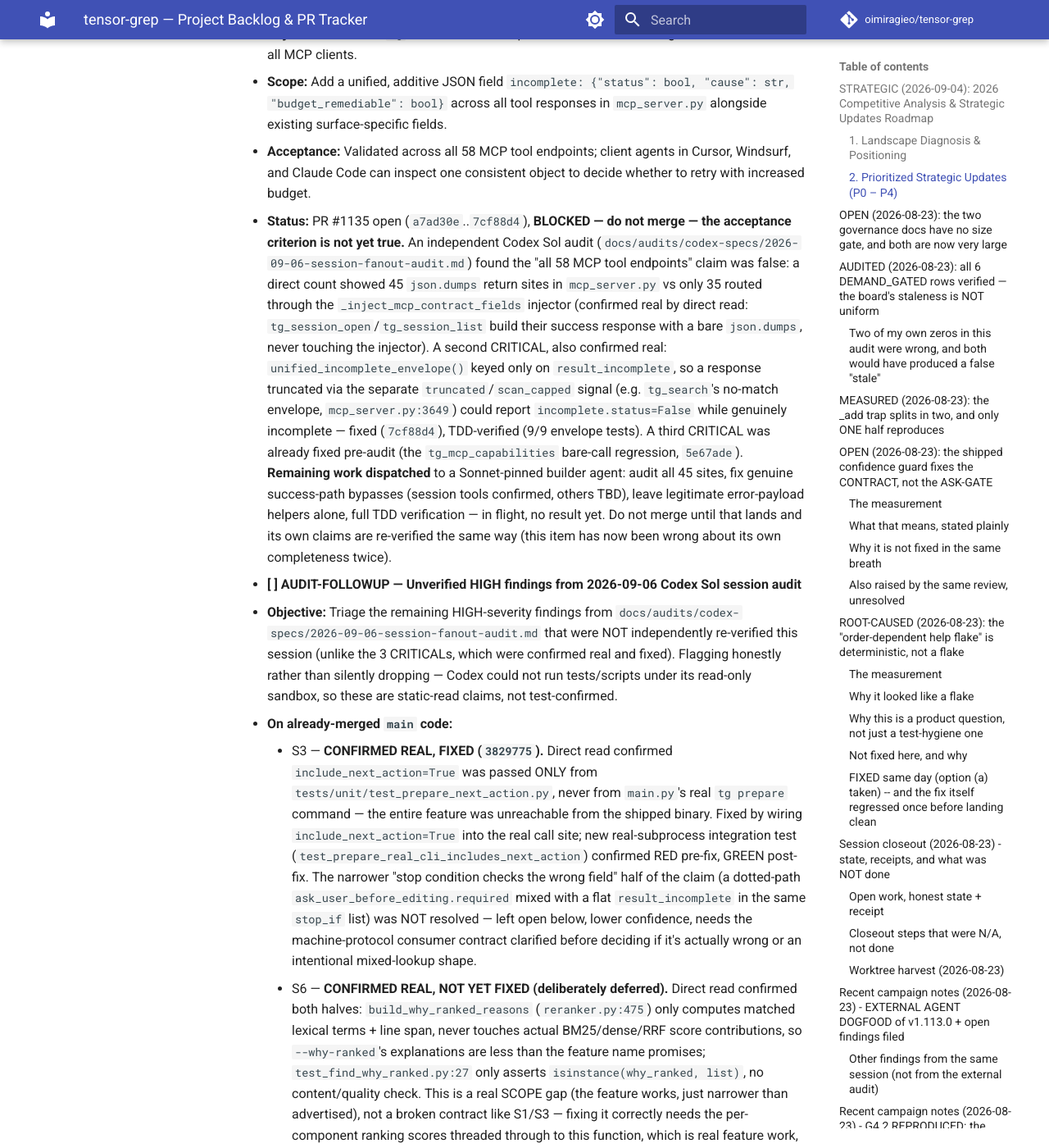
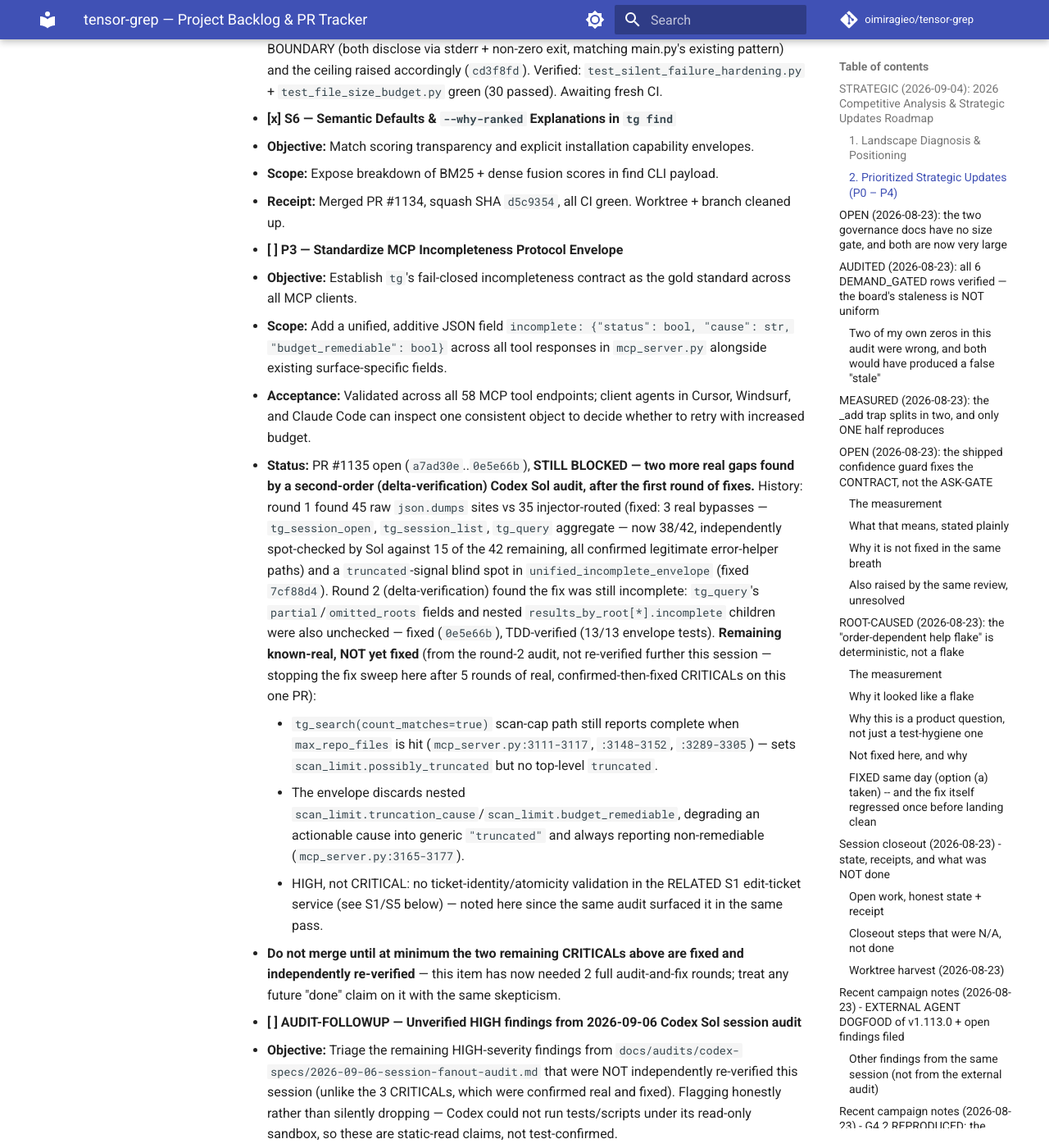
Before and after one commit to oimiragieo/tensor-grep, an MkDocs documentation site: the page built from docs/BACKLOG.md, in a window 1280 px wide and 1400 px high, scrolled down 4596 px. Shown: the whole window at 82% size. Built offline with MkDocs 1.6.1 and Material for MkDocs 9.7.7, drawn with Linux system fonts in a browser that asks for light colours; comment, search, counter and statistics services are not loaded; some of the changed text lies outside the part shown.

Commit message:
docs(backlog): record round-2 delta-verification audit findings, 2 more fixed, 4 deferred
S1: dotfile-exclusion CRITICAL confirmed and fixed (178a0aa); ticket-
identity/atomicity HIGHs deferred as real design work, not a same-turn
patch. P3: partial/nested-aggregation CRITICAL confirmed and fixed
(0e5e66b); tg_search count-mode scan-cap gap and nested cause/remediation
discard remain, PR stays BLOCKED. Two full audit rounds on this campaign
now -- the pattern is worth naming: don't trust a single "fixed" pass on
a security-shaped contract.

Co-Authored-By: Claude Sonnet 5 <noreply@anthropic.com>
Claude-Session: https://claude.ai/code/session_01FQEmq7dWnf223dBYKSnz4d

```diff
--- a/docs/BACKLOG.md
+++ b/docs/BACKLOG.md
@@ -87,7 +87,9 @@ Competitive landscape audit against mid-2026 codebase intelligence and agent con
   - **Objective:** Contract-driven workspace edit validation preventing silent hallucinated agent edits.
   - **Scope:** Working tree fingerprinting, sha256 pre/post assertions, bounded hunk verification.
   - **Receipt:** Merged PR #1133, squash SHA `a4e2d71`, all CI green. Worktree + branch cleaned up.
-  - **CRITICAL follow-up (2026-09-06, confirmed real by independent Codex Sol audit + direct code read):** `verify_edit_ticket` only checked that the caller-supplied `modified_files` list was a subset of `allowed_files` — it never recomputed `pre_edit_fingerprints`/`working_tree_fingerprint` against actual tree state, so it could not catch an undeclared out-of-scope modification or a hallucinated (never-applied) declared edit. The service was confirmed unwired (`grep -rln verify_edit_ticket src/` = only the file itself) so no live blast radius, but the core contract was broken on `main`. Fixed `86caffc`: `build_edit_ready_ticket` now fingerprints the whole tree (not just `allowed_files`); `verify_edit_ticket` recomputes and diffs. TDD: 2 new RED tests confirmed both gaps pre-fix, 6/6 green after.
+  - **CRITICAL follow-up round 1 (2026-09-06):** `verify_edit_ticket` only checked that the caller-supplied `modified_files` list was a subset of `allowed_files` — it never recomputed `pre_edit_fingerprints`/`working_tree_fingerprint` against actual tree state. The service was confirmed unwired (`grep -rln verify_edit_ticket src/` = only the file itself) so no live blast radius, but the core contract was broken on `main`. Fixed `86caffc`. TDD: 2 RED tests, 6/6 green after.
+  - **CRITICAL follow-up round 2 (2026-09-06, delta-verification found round 1 incomplete):** the whole-tree walk excluded EVERY dot-prefixed path (`part.startswith(".")`), not just VCS/cache internals — so a legitimate tracked dotfile (`.github/workflows/*`, `.gitignore`) could be tampered with outside `allowed_files` and escape both fingerprint snapshots entirely, still returning PASS. Fixed `178a0aa`: exclude only the literal `.git` directory and `__pycache__`. TDD: 1 RED test simulating undeclared CI-workflow tampering, 7/7 green after.
+  - **HIGH, NOT YET FIXED (round 2, deliberately deferred — real feature work, not a same-turn fix):** (1) no ticket-identity/atomicity validation — `verify_edit_ticket` never binds `repo_root` to `ticket.repo_root`, never validates ticket version/age/ID, so a caller holding a deserialized ticket could redefine both its allowlist and baseline; (2) the filesystem snapshot is non-atomic (enumerate-then-hash with no lock or second-pass census), so a file changed between enumeration and hashing can escape verification. Both need real design work (ticket signing/binding scheme, snapshot atomicity strategy) before implementing, not a quick patch.
 
 - **[x] S2 — Registration-Aware Polyglot Diff Impact**
   - **Objective:** Extend `diff-impact` symbol mapping to polyglot Go and Rust source trees.
@@ -113,7 +115,11 @@ Competitive landscape audit against mid-2026 codebase intelligence and agent con
   - **Objective:** Establish `tg`'s fail-closed incompleteness contract as the gold standard across all MCP clients.
   - **Scope:** Add a unified, additive JSON field `incomplete: {"status": bool, "cause": str, "budget_remediable": bool}` across all tool responses in `mcp_server.py` alongside existing surface-specific fields.
   - **Acceptance:** Validated across all 58 MCP tool endpoints; client agents in Cursor, Windsurf, and Claude Code can inspect one consistent object to decide whether to retry with increased budget.
-  - **Status:** PR #1135 open (`a7ad30e`..`7cf88d4`), **BLOCKED — do not merge — the acceptance criterion is not yet true.** An independent Codex Sol audit (`docs/audits/codex-specs/2026-09-06-session-fanout-audit.md`) found the "all 58 MCP tool endpoints" claim was false: a direct count showed 45 `json.dumps` return sites in `mcp_server.py` vs only 35 routed through the `_inject_mcp_contract_fields` injector (confirmed real by direct read: `tg_session_open`/`tg_session_list` build their success response with a bare `json.dumps`, never touching the injector). A second CRITICAL, also confirmed real: `unified_incomplete_envelope()` keyed only on `result_incomplete`, so a response truncated via the separate `truncated`/`scan_capped` signal (e.g. `tg_search`'s no-match envelope, `mcp_server.py:3649`) could report `incomplete.status=False` while genuinely incomplete — fixed (`7cf88d4`), TDD-verified (9/9 envelope tests). A third CRITICAL was already fixed pre-audit (the `tg_mcp_capabilities` bare-call regression, `5e67ade`). **Remaining work dispatched** to a Sonnet-pinned builder agent: audit all 45 sites, fix genuine success-path bypasses (session tools confirmed, others TBD), leave legitimate error-payload helpers alone, full TDD verification — in flight, no result yet. Do not merge until that lands and its own claims are re-verified the same way (this item has now been wrong about its own completeness twice).
+  - **Status:** PR #1135 open (`a7ad30e`..`0e5e66b`), **STILL BLOCKED — two more real gaps found by a second-order (delta-verification) Codex Sol audit, after the first round of fixes.** History: round 1 found 45 raw `json.dumps` sites vs 35 injector-routed (fixed: 3 real bypasses — `tg_session_open`, `tg_session_list`, `tg_query` aggregate — now 38/42, independently spot-checked by Sol against 15 of the 42 remaining, all confirmed legitimate error-helper paths) and a `truncated`-signal blind spot in `unified_incomplete_envelope` (fixed `7cf88d4`). Round 2 (delta-verification) found the fix was still incomplete: `tg_query`'s `partial`/`omitted_roots` fields and nested `results_by_root[*].incomplete` children were also unchecked — fixed (`0e5e66b`), TDD-verified (13/13 envelope tests). **Remaining known-real, NOT yet fixed** (from the round-2 audit, not re-verified further this session — stopping the fix sweep here after 5 rounds of real, confirmed-then-fixed CRITICALs on this one PR):
+    - `tg_search(count_matches=true)` scan-cap path still reports complete when `max_repo_files` is hit (`mcp_server.py:3111-3117`, `:3148-3152`, `:3289-3305`) — sets `scan_limit.possibly_truncated` but no top-level `truncated`.
+    - The envelope discards nested `scan_limit.truncation_cause`/`scan_limit.budget_remediable`, degrading an actionable cause into generic `"truncated"` and always reporting non-remediable (`mcp_server.py:3165-3177`).
+    - HIGH, not CRITICAL: no ticket-identity/atomicity validation in the RELATED S1 edit-ticket service (see S1/S5 below) — noted here since the same audit surfaced it in the same pass.
+  - **Do not merge until at minimum the two remaining CRITICALs above are fixed and independently re-verified** — this item has now needed 2 full audit-and-fix rounds; treat any future "done" claim on it with the same skepticism.
 
 - **[ ] AUDIT-FOLLOWUP — Unverified HIGH findings from 2026-09-06 Codex Sol session audit**
   - **Objective:** Triage the remaining HIGH-severity findings from `docs/audits/codex-specs/2026-09-06-session-fanout-audit.md` that were NOT independently re-verified this session (unlike the 3 CRITICALs, which were confirmed real and fixed). Flagging honestly rather than silently dropping — Codex could not run tests/scripts under its read-only sandbox, so these are static-read claims, not test-confirmed.
```
